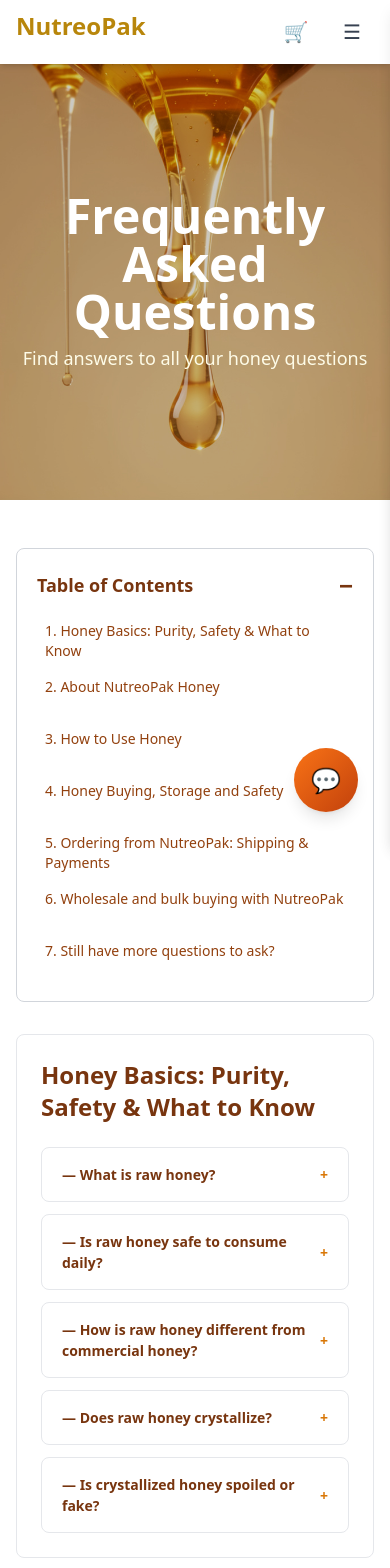
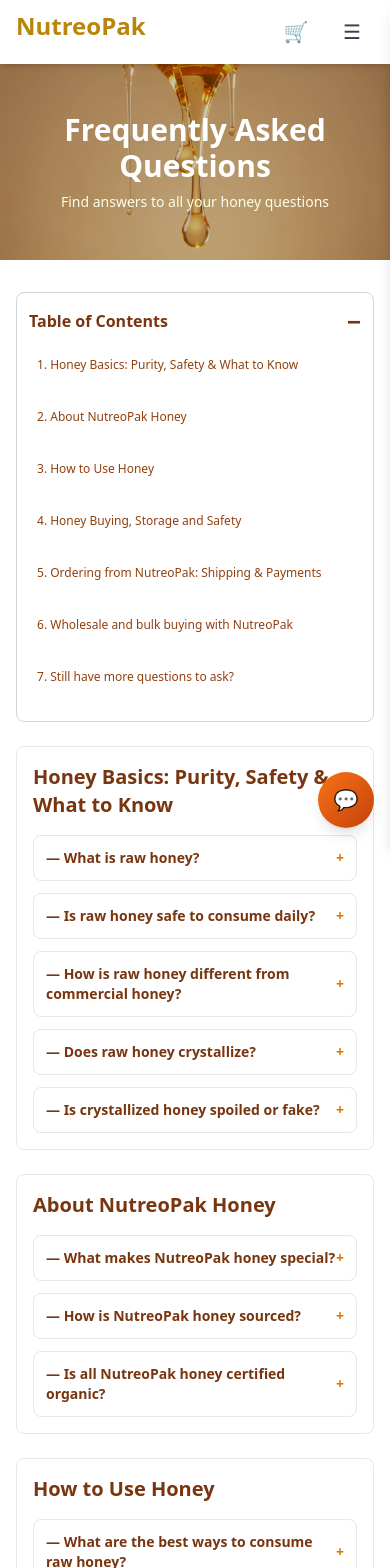
Before and after one commit to developer-bytespak/NeutroPak_frontend, a Next.js app: page /faqs in a window 390 px wide. Shown: the top 1568 px of the page. Built offline with nearby package versions, Linux system fonts and the light colour scheme.

Commit message:
FAQs page responsiveness done

```diff
--- a/src/app/faqs/page.tsx
+++ b/src/app/faqs/page.tsx
@@ -156,30 +156,30 @@
   ];
 
   return (
-    <main>
+    <main className="overflow-x-hidden">
       {/* Header with Background Image */}
       <section
-        className="relative bg-cover bg-center py-32"
+        className="relative bg-cover bg-center py-12 sm:py-20 md:py-32"
         style={{
           backgroundImage: 'url(/faq_sec.png)',
         }}
       >
         <div className="absolute inset-0 bg-black bg-opacity-20"></div>
         <div className="max-w-7xl mx-auto px-4 sm:px-6 lg:px-8 text-center relative z-10">
-          <h1 className="text-5xl md:text-6xl font-bold text-white mb-2">
+          <h1 className="text-3xl sm:text-4xl md:text-5xl lg:text-6xl font-bold text-white mb-2">
             Frequently Asked Questions
           </h1>
-          <p className="text-lg text-yellow-50">Find answers to all your honey questions</p>
+          <p className="text-sm sm:text-base md:text-lg text-yellow-50">Find answers to all your honey questions</p>
         </div>
       </section>
 
       {/* Main Content - Two Column Layout */}
-      <div className="max-w-7xl mx-auto px-4 sm:px-6 lg:px-8 py-12">
-        <div className="grid grid-cols-1 lg:grid-cols-4 gap-8">
+      <div className="max-w-7xl mx-auto px-4 sm:px-6 lg:px-8 py-8 sm:py-12 md:py-16">
+        <div className="grid grid-cols-1 lg:grid-cols-4 gap-6 sm:gap-8 md:gap-8">
           {/* Left Sidebar - Table of Contents */}
           <div className="lg:col-span-1">
-            <div className="sticky top-20 bg-white border border-gray-300 rounded-lg p-5">
-              <h3 className="text-lg font-bold text-amber-900 mb-4 flex justify-between items-center">
+            <div className="sticky top-20 bg-white border border-gray-300 rounded-lg p-3 sm:p-5">
+              <h3 className="text-base sm:text-lg font-bold text-amber-900 mb-4 flex justify-between items-center">
                 Table of Contents
                 <span className="text-2xl">−</span>
               </h3>
@@ -193,7 +193,7 @@
                       setExpandedCategory(idx);
                       document.getElementById(category.id)?.scrollIntoView({ behavior: 'smooth' });
                     }}
-                    className="block text-sm text-amber-800 hover:text-amber-900 font-medium py-1 px-2 rounded hover:bg-gold-50 transition"
+                    className="block text-xs sm:text-sm text-amber-800 hover:text-amber-900 font-medium py-1 px-2 rounded hover:bg-gold-50 transition"
                   >
                     {idx + 1}. {category.title}
                   </a>
@@ -203,21 +203,21 @@
           </div>
 
           {/* Right Content - FAQ Items */}
-          <div className="lg:col-span-3 space-y-8">
+          <div className="lg:col-span-3 space-y-6 sm:space-y-8">
             {faqCategories.map((category, idx) => (
-              <section key={idx} id={category.id} className="bg-white rounded-lg p-6 border border-gray-200">
-                <h2 className="text-2xl font-bold text-amber-900 mb-6">{category.title}</h2>
+              <section key={idx} id={category.id} className="bg-white rounded-lg p-4 sm:p-6 border border-gray-200">
+                <h2 className="text-xl sm:text-2xl font-bold text-amber-900 mb-4 sm:mb-6">{category.title}</h2>
                 <div className="space-y-3">
                   {category.items.map((item) => (
                     <details
                       key={item.id}
                       className="border border-gray-200 rounded-lg transition"
                     >
-                      <summary className="cursor-pointer px-5 py-4 font-semibold text-amber-900 hover:bg-gold-50 transition flex justify-between items-center list-none">
+                      <summary className="cursor-pointer px-3 sm:px-5 py-3 sm:py-4 font-semibold text-sm sm:text-base text-amber-900 hover:bg-gold-50 transition flex justify-between items-center list-none">
                         <span>— {item.question}</span>
                         <span className="text-amber-600 transition group-open:rotate-180">+</span>
                       </summary>
-                      <div className="px-5 py-4 bg-gold-50 border-t border-gray-200 text-gray-700 leading-relaxed">
+                      <div className="px-3 sm:px-5 py-3 sm:py-4 bg-gold-50 border-t border-gray-200 text-gray-700 text-sm sm:text-base leading-relaxed">
                         {item.answer}
                       </div>
                     </details>
@@ -234,10 +234,10 @@
         href="https://wa.me/923379788677"
         target="_blank"
         rel="noopener noreferrer"
-        className="fixed bottom-8 right-8 z-40 w-16 h-16 bg-gradient-to-br from-orange-500 to-orange-700 rounded-full flex items-center justify-center shadow-lg hover:shadow-xl hover:scale-110 transition transform"
+        className="fixed bottom-4 sm:bottom-8 right-4 sm:right-8 z-40 w-14 sm:w-16 h-14 sm:h-16 bg-gradient-to-br from-orange-500 to-orange-700 rounded-full flex items-center justify-center shadow-lg hover:shadow-xl hover:scale-110 transition transform"
         title="Chat on WhatsApp"
       >
-        <span className="text-2xl">💬</span>
+        <span className="text-xl sm:text-2xl">💬</span>
       </a>
     </main>
   );
```
